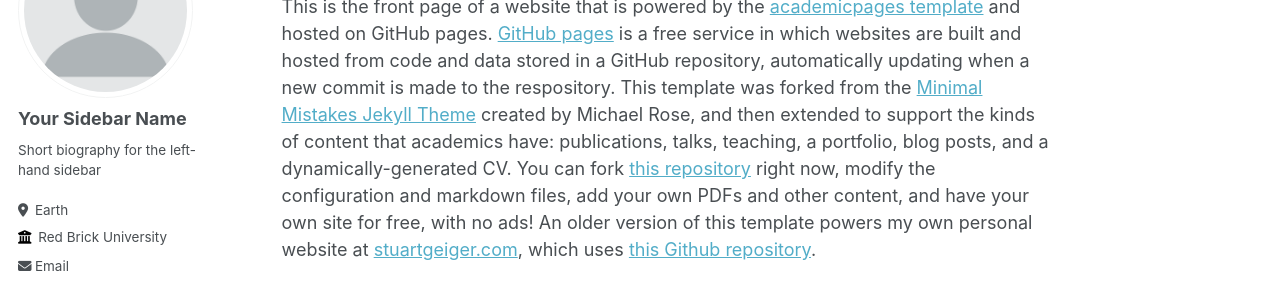
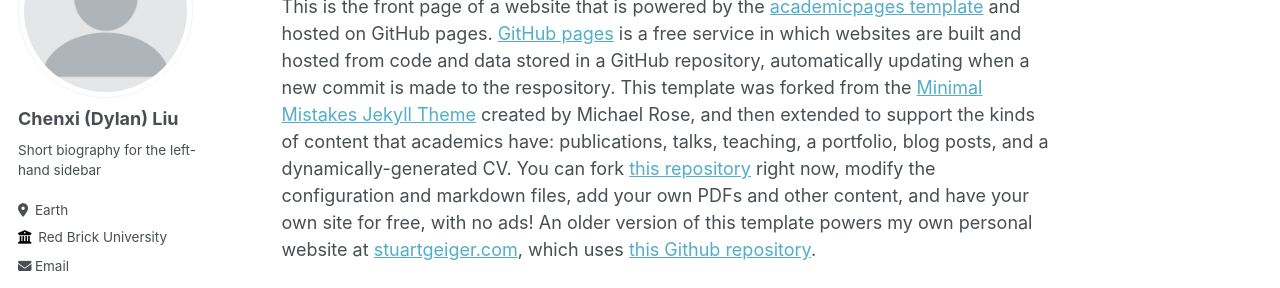
Before and after one commit to chenxiliu-dylan/chenxiliu-dylan.github.io, a Jekyll site: the page built from _pages/about.md, in a window 1280 px wide. Shown: the part 163-451 px from the top of the page. Built offline with Jekyll 4.4.1, drawn with Linux system fonts in a browser that asks for light colours; some web fonts are replaced.

Commit message:
Update _config.yml

```diff
--- a/_config.yml
+++ b/_config.yml
@@ -12,9 +12,9 @@ title                    : "Your Name / Site Title"
 title_separator          : "-"
 name                     : &name "Your Name"
 description              : &description "personal description"
-url                      : https://academicpages.github.io # the base hostname & protocol for your site e.g. "https://mmistakes.github.io"
+url                      : "https://chenxiliu.github.io" # the base hostname & protocol for your site e.g. "https://mmistakes.github.io"
 baseurl                  : "" # the subpath of your site, e.g. "/blog"
-repository               : "academicpages/academicpages.github.io"
+repository               : "chenxiliu.github.io"
 
 # Site Author - The following control what appear as part of the author content on the side bar.
 #               If a field is blank the icon and link will not appear, otherwise it will be shown.
@@ -22,7 +22,7 @@ repository               : "academicpages/academicpages.github.io"
 author:
   # Biographic information
   avatar           : "profile.png"
-  name             : "Your Sidebar Name"
+  name             : "Chenxi (Dylan) Liu"
   pronouns         : # example: "she/her"
   bio              : "Short biography for the left-hand sidebar"
   location         : "Earth"
```
